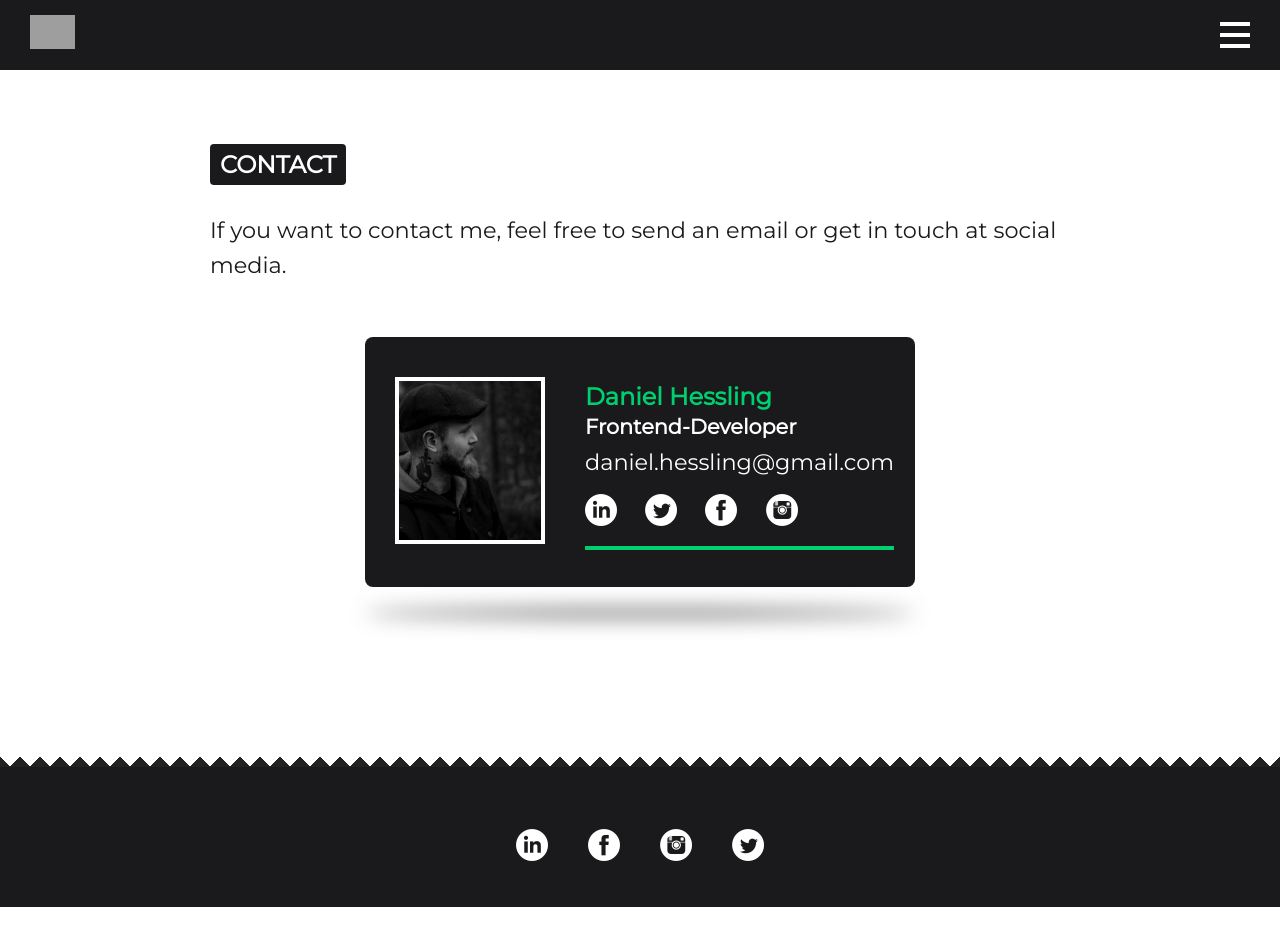
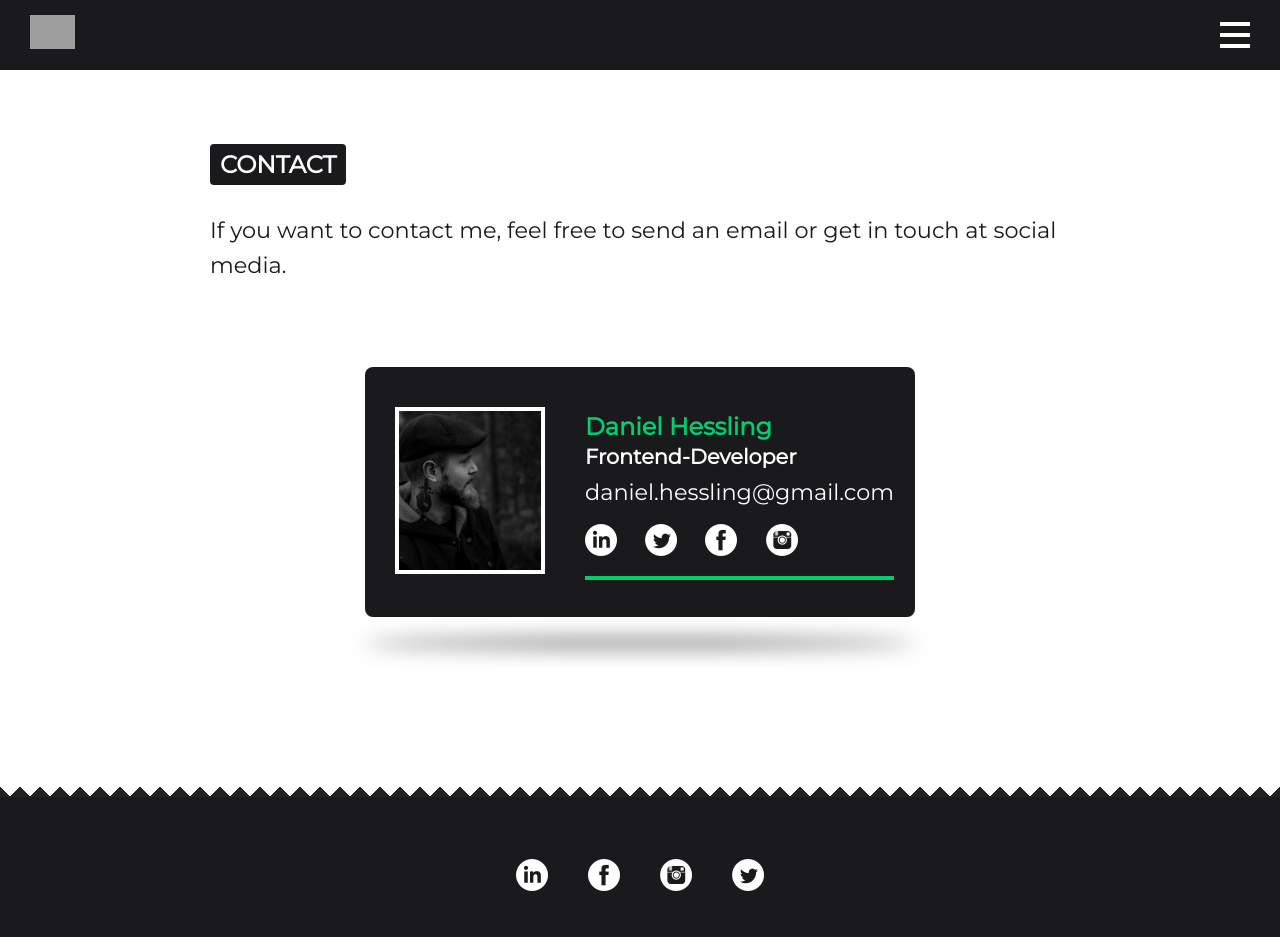
Before and after one commit to dannehess/jekyllportfolio, a Jekyll site: the page built from contact.md, in a window 1280 px wide. Built offline with Jekyll 4.4.1, drawn with Linux system fonts in a browser that asks for light colours; nearby versions of some CDN libraries; before the commit the page ends 907 px from its top, so only the background shows below that; grey boxes are pictures that could not be loaded.

Commit message:
smallfix

```diff
--- a/contact.md
+++ b/contact.md
@@ -11,7 +11,7 @@ contact: true
 <h2><span>CONTACT</span></h2>
 <div class="mini-spacer"></div>
 <p id="contact-info">If you want to contact me, feel free to send an email or get in touch at social media.</p>
-<div class="mini-spacer"></div>
+<div class="big-spacer"></div>
 <div class="big-spacer contact-d-none"></div>
 
 <a href="{{site.url}}"><img class="mob-logo" src="../assets/images/dh.png"></a>
```
Also changed, not shown: other parts of contact.md (+1 -1 lines).
